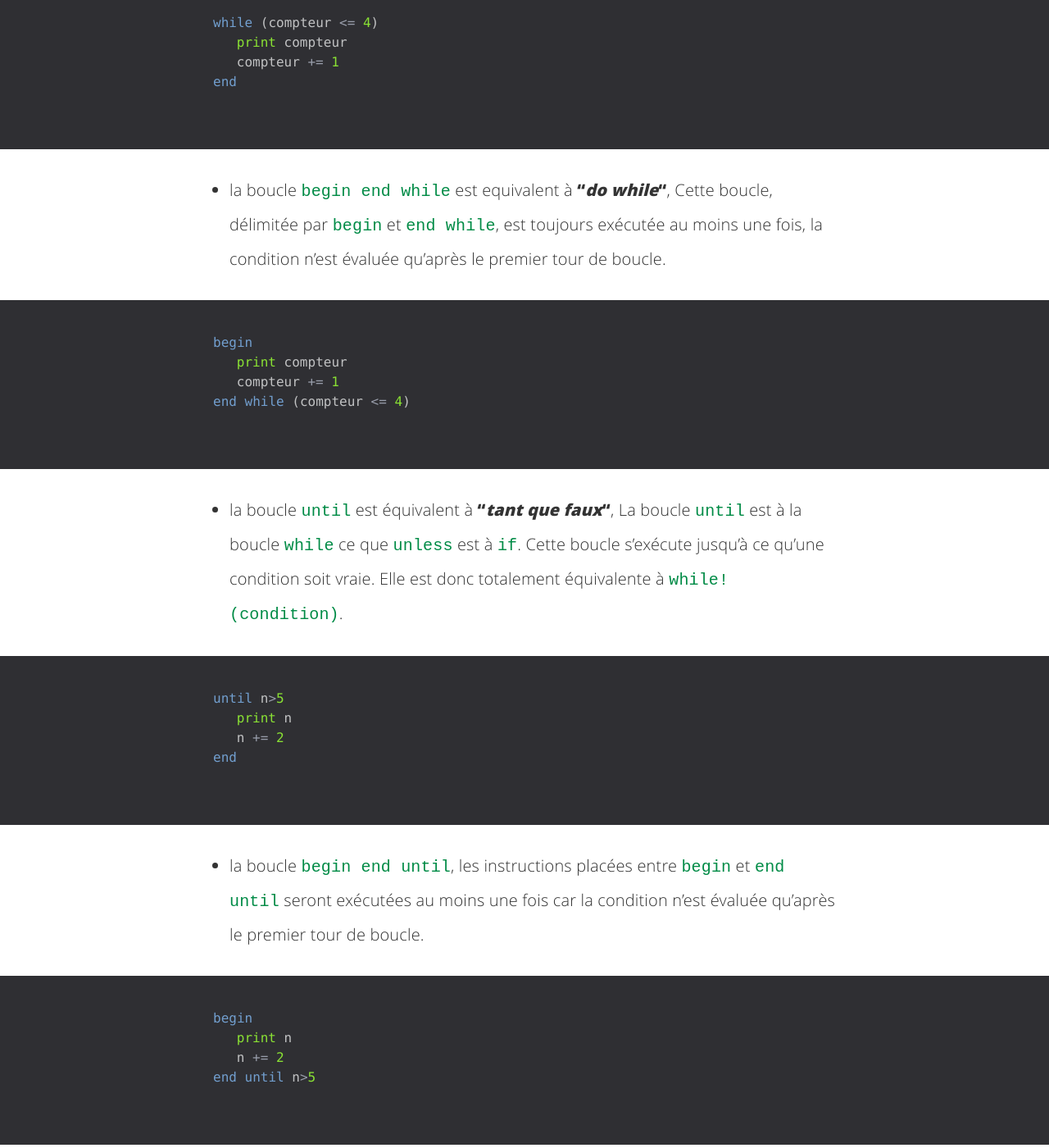
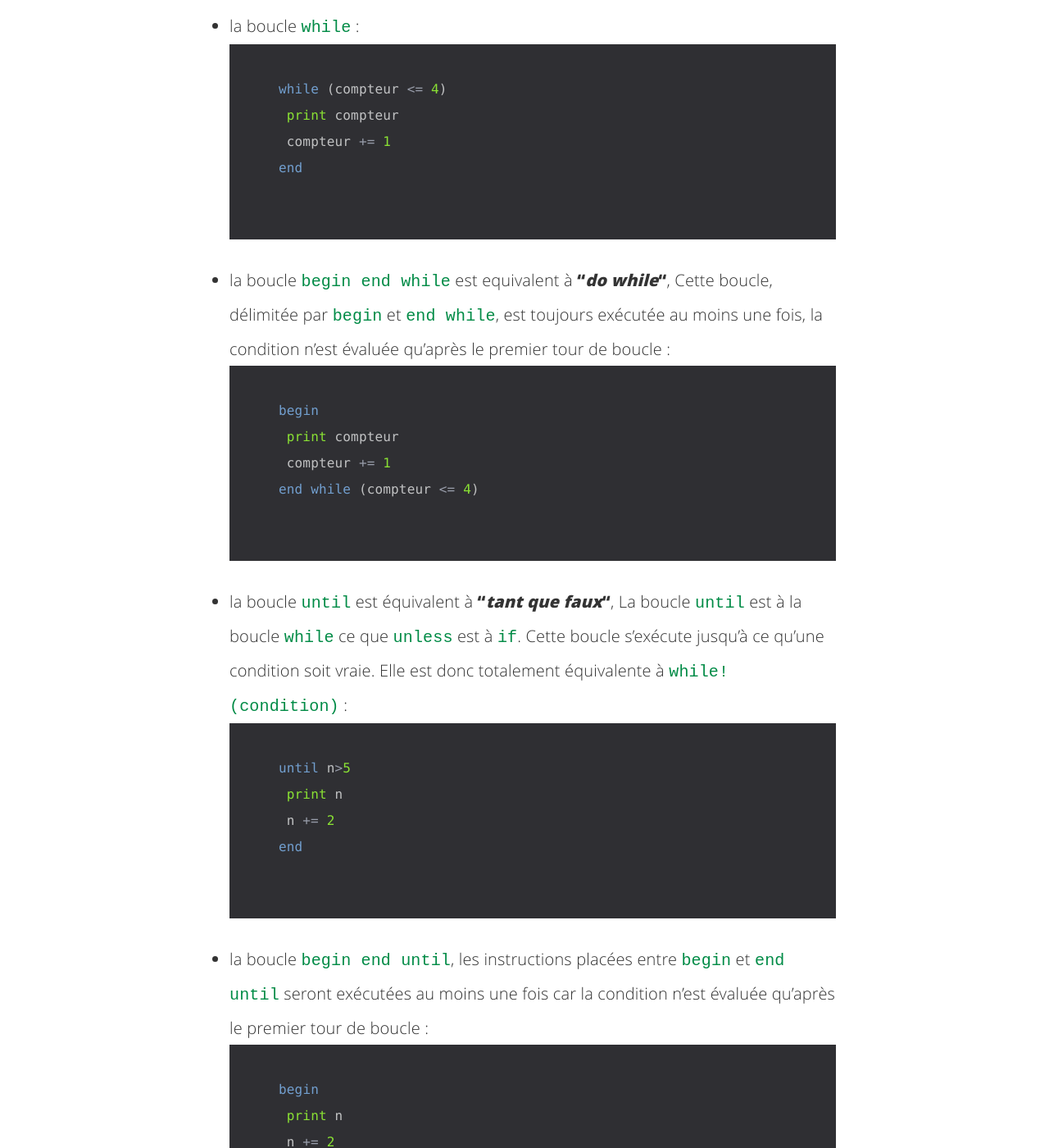
Before and after one commit to fasca/fasca.github.io, a Jekyll site: the page built from _posts/2016-10-26-ruby.md, in a window 1280 px wide and 1400 px high, scrolled down 28086 px. Shown: the whole window at 82% size. Built offline with Jekyll 4.4.1, drawn with Linux system fonts in a browser that asks for light colours; comment, search, counter and statistics services are not loaded; some of the changed text lies outside the part shown.

````diff
--- a/_posts/2016-10-26-ruby.md
+++ b/_posts/2016-10-26-ruby.md
@@ -668,8 +668,7 @@ for i in 1..5
 end
 ```
 
-  * `redo` permet de réévaluer le corps de la boucle, mais sans retester la condition, et sans utiliser l'élément suivant (dans un itérateur)
-
+  * `redo` permet de réévaluer le corps de la boucle, mais sans retester la condition, et sans utiliser l'élément suivant (dans un itérateur) :
 ```ruby
 for i in 1..4
    print "#{i}"
@@ -689,8 +688,7 @@ La variable `i` étant définie localement (dans la boucle), cela ne change pas
 bien vue comme ayant une valeur différente de **2** la seconde fois et le `redo` est évité. Le `puts` suivant le `redo` dans le bloc de code de la boucle
 n'est pas exécuté lorsque celui est exécuté.
 
-  * `retry` recommence l'itération à son début, dans son état premier
-
+  * `retry` recommence l'itération à son début, dans son état premier :
 ```ruby
 for i in 1..5
    puts i
@@ -705,8 +703,7 @@ end
 
 On entre ici dans une boucle infinie.
 
-* la boucle `while`
-
+* la boucle `while` :
 ```ruby
 while (compteur <= 4)
    print compteur
@@ -714,10 +711,7 @@ while (compteur <= 4)
 end
 ```
 
-
-* la boucle `begin end while` est equivalent à **"*do while*"**, Cette boucle, délimitée par `begin` et `end while`, est toujours exécutée au moins une fois,
-la condition n'est évaluée qu'après le premier tour de boucle.
-
+* la boucle `begin end while` est equivalent à **"*do while*"**, Cette boucle, délimitée par `begin` et `end while`, est toujours exécutée au moins une fois, la condition n'est évaluée qu'après le premier tour de boucle :
 ```ruby
 begin
    print compteur
@@ -725,9 +719,7 @@ begin
 end while (compteur <= 4)
 ```
 
-* la boucle `until` est équivalent à **"*tant que faux*"**, La boucle `until` est à la boucle `while` ce que `unless` est à `if`. Cette boucle
-s'exécute jusqu'à ce qu'une condition soit vraie. Elle est donc totalement équivalente à `while!(condition)`.
-
+* la boucle `until` est équivalent à **"*tant que faux*"**, La boucle `until` est à la boucle `while` ce que `unless` est à `if`. Cette boucle s'exécute jusqu'à ce qu'une condition soit vraie. Elle est donc totalement équivalente à `while!(condition)` :
 ```ruby
 until n>5
    print n
@@ -735,8 +727,7 @@ until n>5
 end
 ```
 
-* la boucle `begin end until`, les instructions placées entre `begin` et `end until` seront exécutées au moins une fois car la condition n'est évaluée qu'après le premier tour de boucle.
-
+* la boucle `begin end until`, les instructions placées entre `begin` et `end until` seront exécutées au moins une fois car la condition n'est évaluée qu'après le premier tour de boucle :
 ```ruby
 begin
    print n
@@ -744,9 +735,7 @@ begin
 end until n>5
 ```
 
-* la boucle `loop` est infinie, et ne teste donc pas de condition, elle équivaut à une boucle `while(true)`. Étant donné qu'elle est infinie,
-il faudra utiliser l'instruction `break` pour en sortir. Les accolades `{}` peuvent être remplacées par les mots-clés `do` et `end`.
-
+* la boucle `loop` est infinie, et ne teste donc pas de condition, elle équivaut à une boucle `while(true)`. Étant donné qu'elle est infinie, il faudra utiliser l'instruction `break` pour en sortir. Les accolades `{}` peuvent être remplacées par les mots-clés `do` et `end` :
 ```ruby
 loop
 {
@@ -851,6 +840,7 @@ end
 ### les methodes ".split()" et ".each_char()"
 
 La méthode `.split()` divise la chaine en sous-chaine avec le délimiteur passé en parametre, retourne un tableau de ces chaînes.
+
 ```ruby
 "coucou".split('')  #ici le separateur c'est une chaine vide
 #=> on obtient un tableau avec chaque caractaire ["c","o","u","c","o","u"]
@@ -864,26 +854,31 @@ La méthode `.split()` divise la chaine en sous-chaine avec le délimiteur pass
 ```ruby
 "coucou".split('').each { |lettre| puts lettre }
 ```
-Une façon plus simple pour boucler sur un caractere est d'utiliser la méthode `.each_char()`
+
+Une façon plus simple pour boucler sur un caractere est d'utiliser la méthode `.each_char()` :
 ```ruby
 "coucou".each_char { |l| puts l }
 ```
 
 ### la méthode ".each_byte"
-renvoie le string avec les caracteres ASCII de chaques lettres :
+
+Renvoie le string avec les caracteres ASCII de chaques lettres :
+
 ```ruby
 "hello".each_byte {|c| print c, ' ' }
 #=> 104 101 108 108 111
 ```
 
-Il est possible de récuperer chaques caracteres du string comme `.each_char`
+Il est possible de récuperer chaques caracteres du string comme `.each_char` :
+
 ```ruby
 "abcdef".each_byte{ |caractere|  printf "%c\n", caractere }
 #=> affiche lettre par lettre avec saut de ligne
 ```
 
 ### la méthode ".each_ligne"
-affiche ligne par ligne séparé par le retour chariot
+
+Affiche ligne par ligne séparé par le retour chariot
 ```ruby
 ["première", "suite", "autre"].join("\n").each_line{|ligne| puts ligne}
 ```
````
